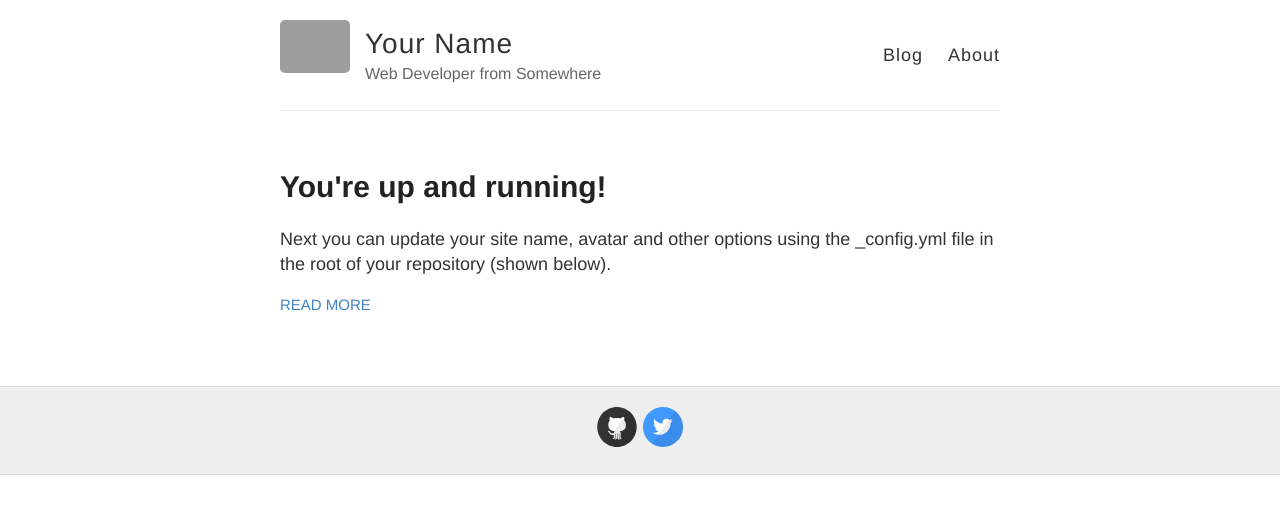
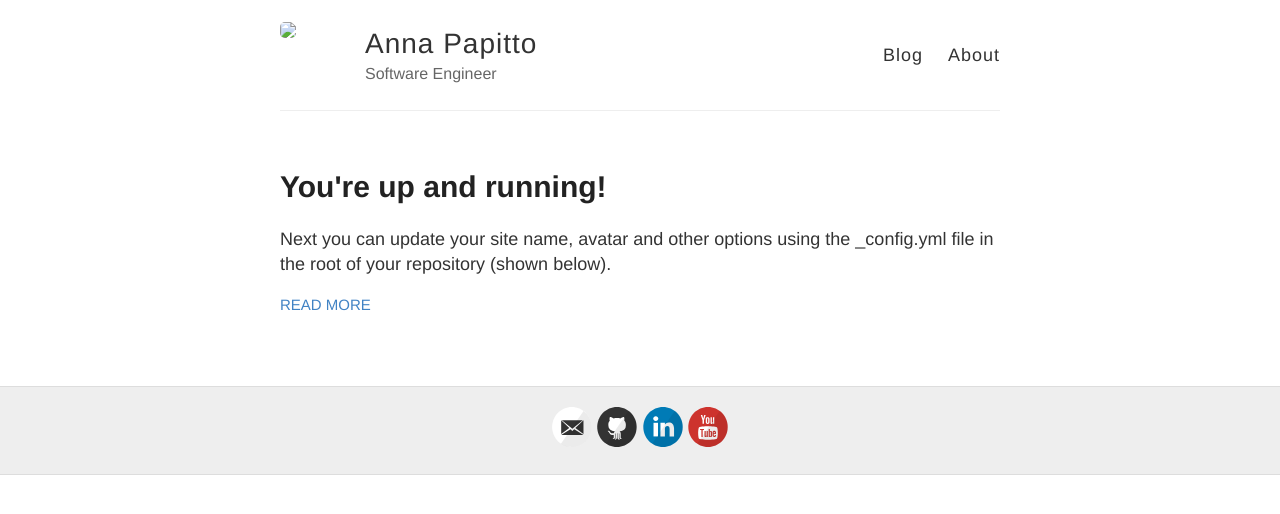
Before and after one commit to annapapitto/annapapitto.github.io, a Jekyll site: the page built from index.html, in a window 1280 px wide. Shown: the top 514 px of the page. Built offline with Jekyll 4.4.1, drawn with Linux system fonts in a browser that asks for light colours; grey boxes are pictures that could not be loaded.

Commit message:
Fill in config

```diff
--- a/_config.yml
+++ b/_config.yml
@@ -1,15 +1,11 @@
-#
-# This file contains configuration flags to customize your site
-#
-
 # Name of your site (displayed in the header)
-name: Your Name
+name: Anna Papitto
 
 # Short bio or description (displayed in the header)
-description: Web Developer from Somewhere
+description: Software Engineer
 
 # URL of your avatar or profile pic (you could use your GitHub profile pic)
-avatar: https://raw.githubusercontent.com/barryclark/jekyll-now/master/images/jekyll-logo.png
+avatar: annapapitto.com/images/anna.png
 
 #
 # Flags below are optional
@@ -18,17 +14,17 @@ avatar: https://raw.githubusercontent.com/barryclark/jekyll-now/master/images/je
 # Includes an icon in the footer for each username you enter
 footer-links:
   dribbble:
-  email:
+  email: annapapitto@gmail.com
   facebook:
   flickr:
-  github: barryclark/jekyll-now
+  github: annapapitto
   instagram:
-  linkedin:
+  linkedin: anna-papitto
   pinterest:
   rss: # just type anything here for a working RSS icon
-  twitter: jekyllrb
+  twitter:
   stackoverflow: # your stackoverflow profile, e.g. "users/50476/bart-kiers"
-  youtube: # channel/<your_long_string> or user/<user-name>
+  youtube: channel/UCUlSU60KmPezkj2qOTYFarA # channel/<your_long_string> or user/<user-name>
   googleplus: # anything in your profile username that comes after plus.google.com/
 
 
@@ -41,7 +37,7 @@ google_analytics:
 
 # Your website URL (e.g. http://barryclark.github.io or http://www.barryclark.co)
 # Used for Sitemap.xml and your RSS feed
-url:
+url: http://annapapitto.com
 
 # If you're hosting your site at a Project repository on GitHub pages
 # (http://yourusername.github.io/repository-name)
```
